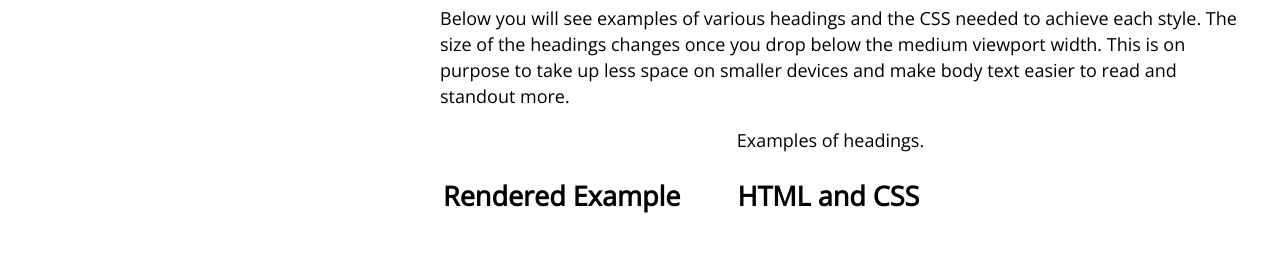
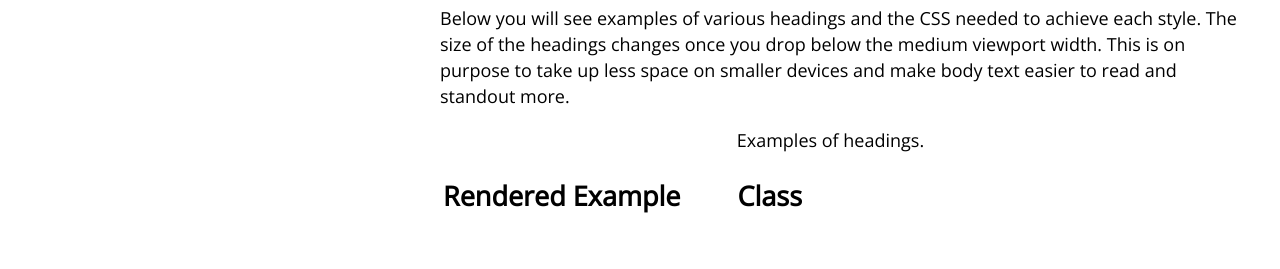
Before and after one commit to garrypolley/style-site, a website: page new-typography.html in a window 1280 px wide. Shown: the part 233-502 px from the top of the page. Drawn offline with nearby package versions, Linux system fonts and the light colour scheme.

Commit message:
fix table heading.

```diff
--- a/new-typography.html
+++ b/new-typography.html
@@ -53,7 +53,7 @@
             <thead>
                 <tr>
                     <th><h2 class="heading heading--small">Rendered Example</h2></th>
-                    <th><h2 class="heading heading--small">HTML and CSS</h2></th>
+                    <th><h2 class="heading heading--small">Class</h2></th>
                 </tr>
             </thead>
 
```
